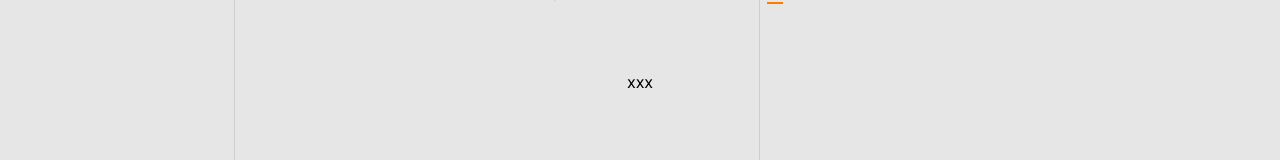
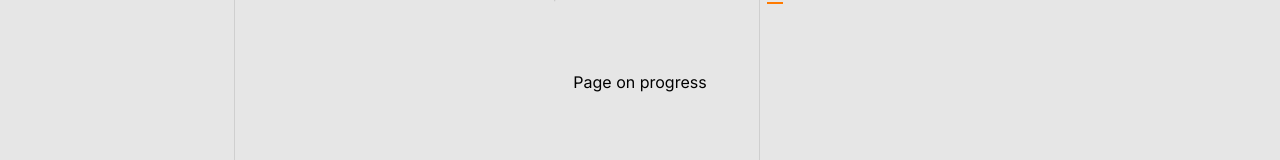
Before and after one commit to NaufalIhza17/portfolio-website, a Next.js app: page /about in a window 1280 px wide. Shown: the part 150-310 px from the top of the page. Built offline with nearby package versions, Linux system fonts and the light colour scheme.

Commit message:
fix: page undone

```diff
--- a/src/app/(pages)/about/page.tsx
+++ b/src/app/(pages)/about/page.tsx
@@ -1,7 +1,7 @@
 export default function About() {
   return (
     <main className="flex flex-col items-center justify-center gap-5 pt-[15%] px-5">
-      <div>xxx</div>
+      <div>Page on progress</div>
     </main>
   );
 }
--- a/src/app/(pages)/achievements/page.tsx
+++ b/src/app/(pages)/achievements/page.tsx
@@ -1,7 +1,7 @@
 export default function Achievements() {
   return (
     <main className="flex flex-col items-center justify-center gap-5 pt-[15%] px-5">
-      <div>xxx</div>
+      <div>Page on progress</div>
     </main>
   );
 }
--- a/src/app/(pages)/portfolio/page.tsx
+++ b/src/app/(pages)/portfolio/page.tsx
@@ -1,7 +1,7 @@
 export default function Portfolio() {
   return (
     <main className="flex flex-col items-center justify-center gap-5 pt-[15%] px-5">
-      <div>xxx</div>
+      <div>Page on progress</div>
     </main>
   );
 }
```
